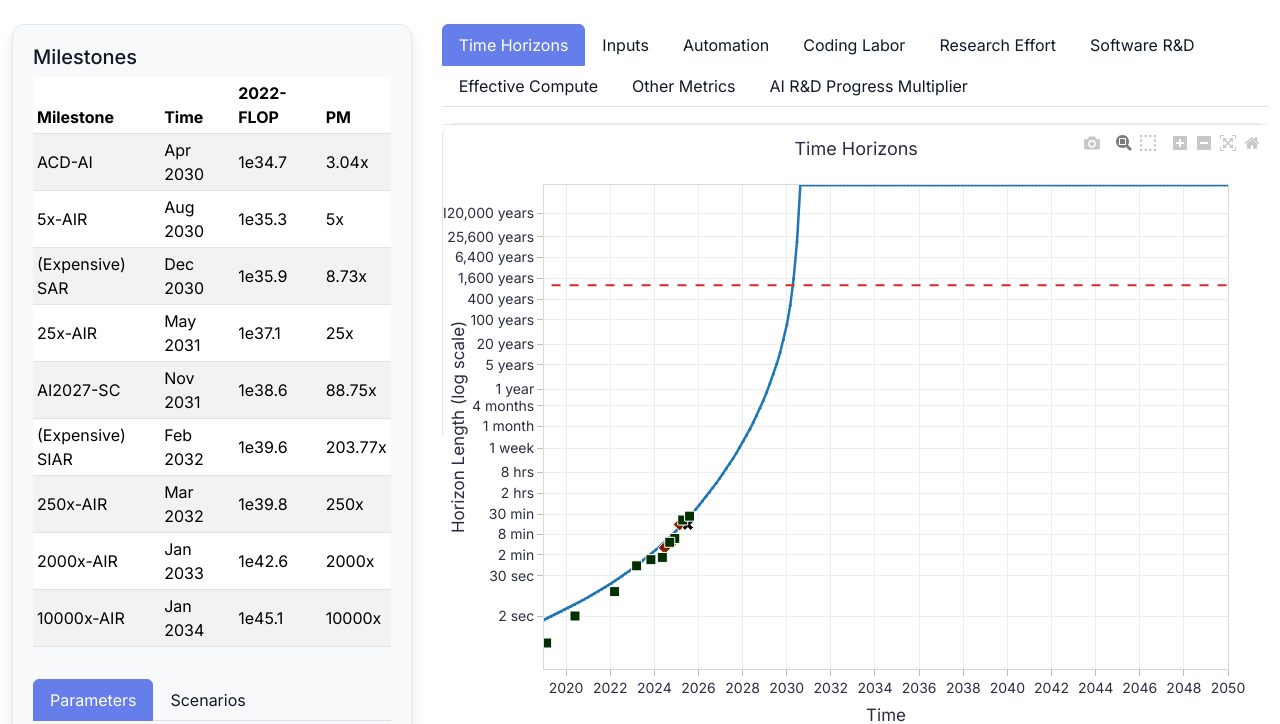
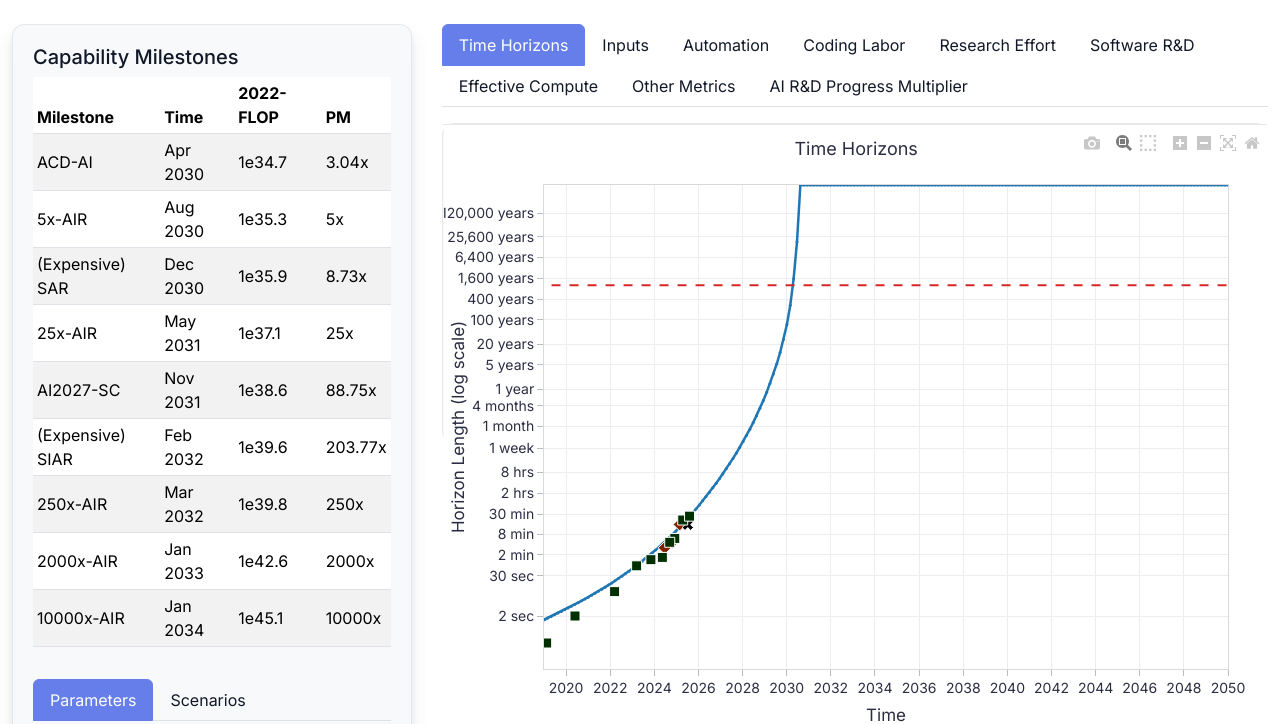
Before and after one commit to brendanhalstead/ai-progress-rates, a Flask app: page / in a window 1280 px wide. Shown: the part 55-779 px from the top of the page. Run offline with Flask 2, Linux system fonts and the light colour scheme; some libraries are stand-ins or nearby versions.

Commit message:
capabees

```diff
--- a/templates/index.html
+++ b/templates/index.html
@@ -81,7 +81,7 @@
             <!-- Summary Cards -->
             <div class="row g-2 mb-3" id="milestonesTop">
               <div class="col-12">
-                <h5>Milestones</h5>
+                <h5>Capability Milestones</h5>
                 <div class="table-responsive">
                   <table class="table table-sm table-striped align-middle">
                     <thead>
```
